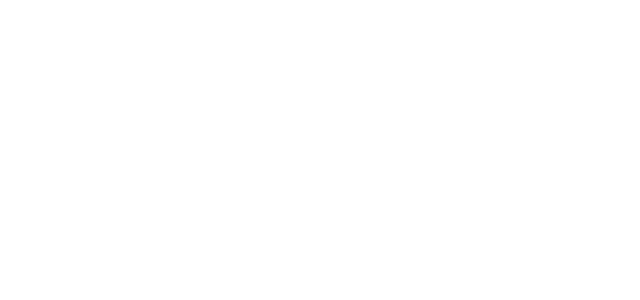
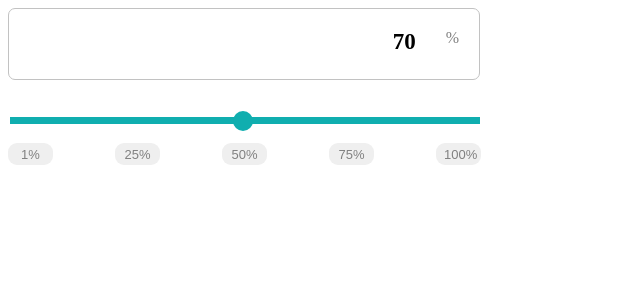
Before and after one commit to seolhyelin/wanted_pre_onboarding, a React (Create React App) app: page / in a window 1280 px wide. Shown: the top 300 px of the page, without its empty margins (0-640 px from the left). Built offline with nearby package versions, Linux system fonts and the light colour scheme.

Commit message:
Add: Slider 마크업

```diff
--- a/src/components/Slider.js
+++ b/src/components/Slider.js
@@ -5,16 +5,73 @@
   return (
     <Container>
       <Range>
-        <RangeNumber></RangeNumber>
+        <RangeNumber>70</RangeNumber>%
       </Range>
+      <SlideWrapper>
+        <RangeBar type="range" min={1} max={100}></RangeBar>
+      </SlideWrapper>
+      <ButtonWrapper>
+        {[1, 25, 50, 75, 100].map((number) => {
+          return <PercentButton>{number}%</PercentButton>;
+        })}
+      </ButtonWrapper>
     </Container>
   );
 }
 
 const Container = styled.div``;
 
-const Range = styled.div``;
+const Range = styled.div`
+  display: flex;
+  justify-content: flex-end;
+  width: 450px;
+  height: 50px;
+  padding-top: 20px;
+  padding-right: 20px;
+  margin-bottom: 30px;
+  border: 1px solid #c2c2c2;
+  border-radius: 7px;
+  color: gray;
+`;
 
-const RangeNumber = styled.p``;
+const RangeNumber = styled.span`
+  margin-right: 30px;
+  font-size: 23px;
+  font-weight: bold;
+  color: black;
+`;
 
+const SlideWrapper = styled.div``;
+
+const RangeBar = styled.input`
+  width: 470px;
+  height: 7px;
+  -webkit-appearance: none;
+  background: #10aeaf;
+  ::-webkit-slider-thumb {
+    -webkit-appearance: none;
+    width: 20px;
+    height: 20px;
+    border-radius: 70%;
+    background: #10aeaf;
+    cursor: pointer;
+  }
+`;
+const ButtonWrapper = styled.div``;
+const PercentButton = styled.button`
+  border-style: none;
+  width: 45px;
+  height: 22px;
+  padding: 4px 8px;
+  border-radius: 9px;
+  margin-top: 15px;
+  margin-right: 62px;
+  font-size: 13px;
+  color: gray;
+
+  &:hover {
+    background-color: #10aeaf;
+    color: white;
+  }
+`;
 export default Slider;
```
